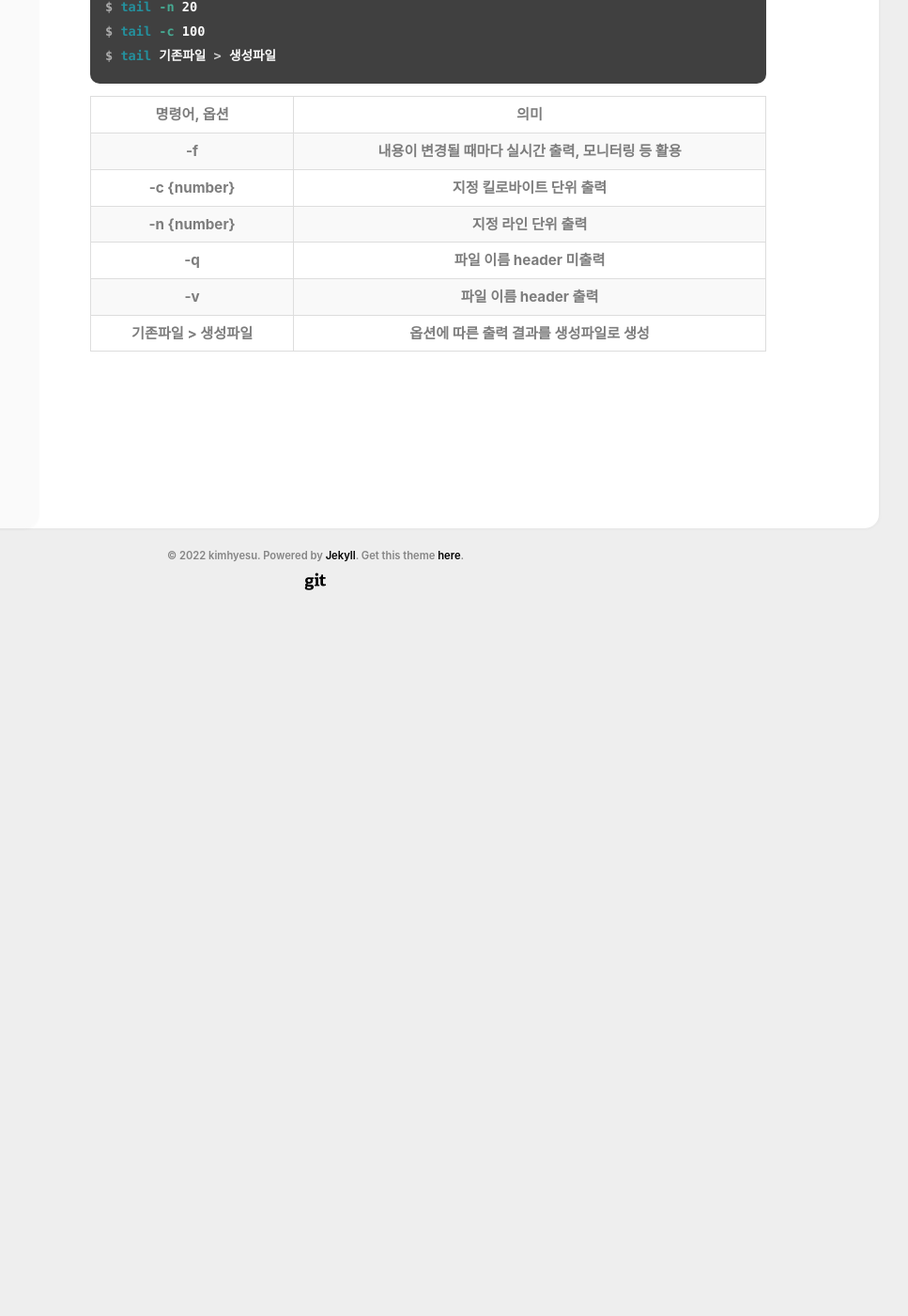
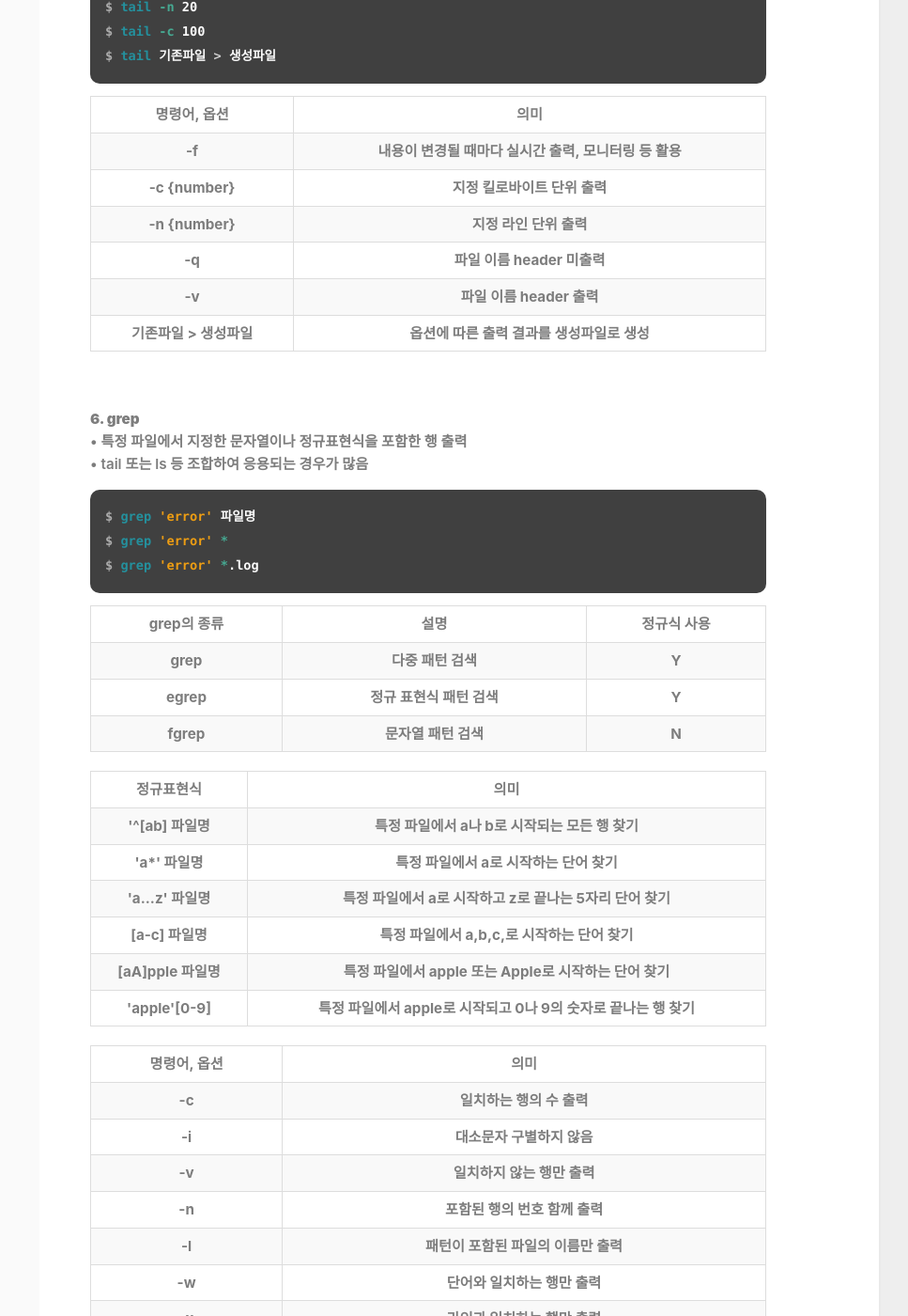
Before and after one commit to hyeesu/hyeesu.github.io, a Jekyll site: the page built from _posts/2022-08-16-linux-03.md, in a window 1280 px wide and 1400 px high, scrolled down 3588 px. Shown: the whole window at 94% size, without its empty margins (304-1271 px from the left). Built offline with Jekyll 4.4.1, drawn with Linux system fonts in a browser that asks for light colours; nearby versions of some CDN libraries; before the commit the page ends 4218 px from its top, so only the background shows below that; some of the changed text lies outside the part shown.

Commit message:
linux post

````diff
--- a/_posts/2022-08-16-linux-03.md
+++ b/_posts/2022-08-16-linux-03.md
@@ -341,3 +341,135 @@ $ tail 기존파일 > 생성파일
     </tr>
   </tbody>
 </table>
+
+<br>
+
+<strong>6. grep</strong>
+<br>
+• 특정 파일에서 지정한 문자열이나 정규표현식을 포함한 행 출력
+<br>
+• tail 또는 ls 등 조합하여 응용되는 경우가 많음
+<br>
+
+```terminal
+$ grep 'error' 파일명
+$ grep 'error' *
+$ grep 'error' *.log
+```
+
+<table class="table table-striped table-bordered">
+  <thead>
+    <tr>
+      <th>grep의 종류</th>
+      <th>설명</th>
+      <th>정규식 사용</th>
+    </tr>
+  </thead>
+  <tbody>
+    <tr>
+      <th>grep</th>
+      <th>다중 패턴 검색</th>
+      <th>Y</th>
+    </tr>
+    <tr>
+      <th>egrep</th>
+      <th>정규 표현식 패턴 검색</th>
+      <th>Y</th>
+    </tr>
+    <tr>
+      <th>fgrep</th>
+      <th>문자열 패턴 검색</th>
+      <th>N</th>
+    </tr>
+  </tbody>
+</table>
+
+<table class="table table-striped table-bordered">
+  <thead>
+    <tr>
+      <th>정규표현식</th>
+      <th>의미</th>
+    </tr>
+  </thead>
+  <tbody>
+    <tr>
+      <th>'^[ab] 파일명</th>
+      <th>특정 파일에서 a나 b로 시작되는 모든 행 찾기</th>
+    </tr>
+    <tr>
+      <th>'a*' 파일명</th>
+      <th>특정 파일에서 a로 시작하는 단어 찾기</th>
+    </tr>
+    <tr>
+      <th>'a...z' 파일명</th>
+      <th>특정 파일에서 a로 시작하고 z로 끝나는 5자리 단어 찾기</th>
+    </tr>
+    <tr>
+      <th>[a-c] 파일명</th>
+      <th>특정 파일에서 a,b,c,로 시작하는 단어 찾기</th>
+    </tr>
+    <tr>
+      <th>[aA]pple 파일명</th>
+      <th>특정 파일에서 apple 또는 Apple로 시작하는 단어 찾기</th>
+    </tr>
+    <tr>
+      <th>'apple'[0-9]</th>
+      <th>특정 파일에서 apple로 시작되고 0나 9의 숫자로 끝나는 행 찾기</th>
+    </tr>
+  </tbody>
+</table>
+
+<table class="table table-striped table-bordered">
+  <thead>
+    <tr>
+      <th>명령어, 옵션</th>
+      <th>의미</th>
+    </tr>
+  </thead>
+  <tbody>
+    <tr>
+      <th>-c</th>
+      <th>일치하는 행의 수 출력</th>
+    </tr>
+    <tr>
+      <th>-i</th>
+      <th>대소문자 구별하지 않음</th>
+    </tr>
+    <tr>
+      <th>-v</th>
+      <th>일치하지 않는 행만 출력</th>
+    </tr>
+    <tr>
+      <th>-n</th>
+      <th>포함된 행의 번호 함께 출력</th>
+    </tr>
+    <tr>
+      <th>-l</th>
+      <th>패턴이 포함된 파일의 이름만 출력</th>
+    </tr>
+    <tr>
+      <th>-w</th>
+      <th>단어와 일치하는 행만 출력</th>
+    </tr>
+    <tr>
+      <th>-x</th>
+      <th>라인과 일치하는 행만 출력</th>
+    </tr>
+    <tr>
+      <th>-r</th>
+      <th>하위 디렉터리를 포함한 모든 파일에서 검색</th>
+    </tr>
+    <tr>
+      <th>-m {number}</th>
+      <th>최대로 표시될 수 있는 결과 제한</th>
+    </tr>
+    <tr>
+      <th>-E</th>
+      <th>찾을 패턴을 정규 표현식으로 찾음</th>
+    </tr>
+    <tr>
+      <th>-F</th>
+      <th>찾을 패턴을 문자열로 찾음</th>
+    </tr>
+  </tbody>
+</table>
````
